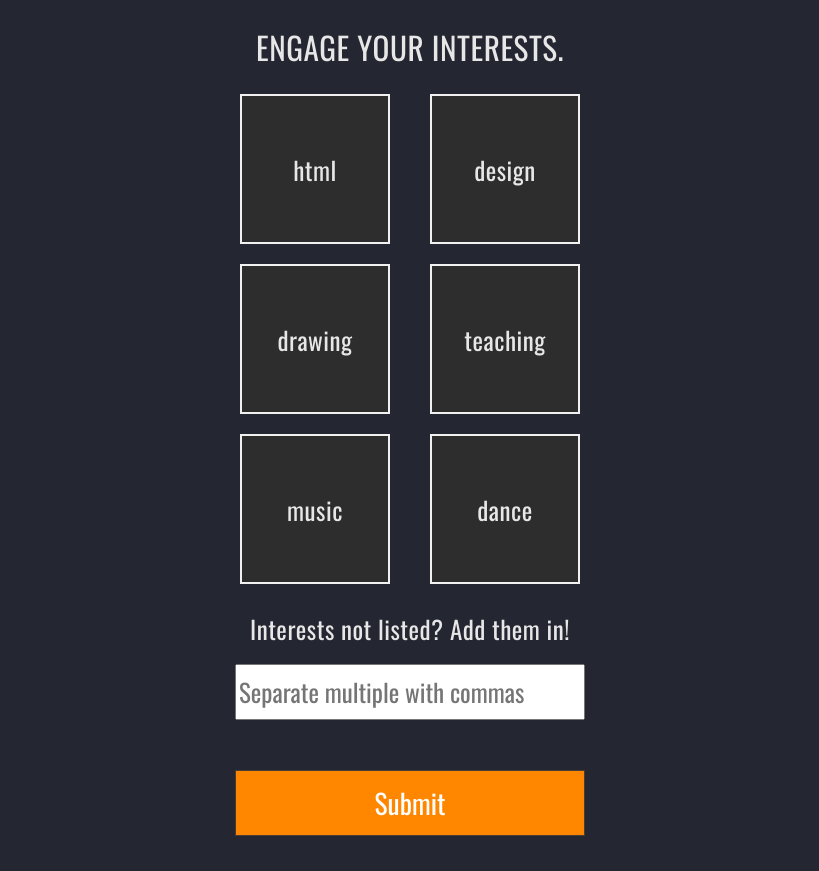
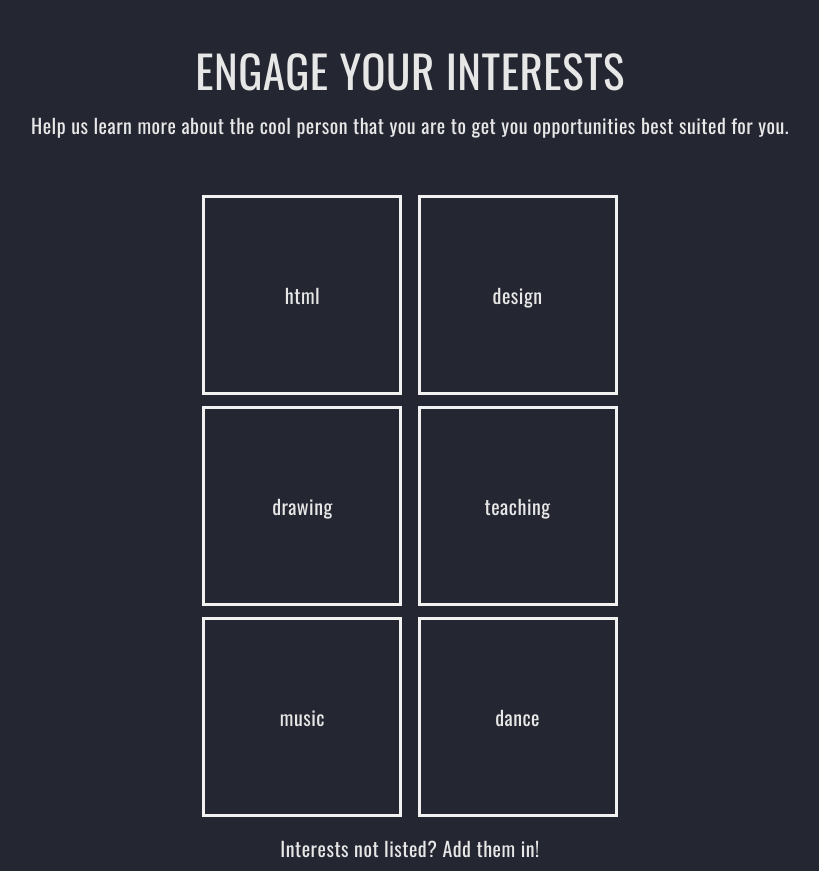
Before and after one commit to kianahui/ascent, a plain HTML site: page interests.html in a window 1280 px wide. Shown: the top 871 px of the page, without its empty margins (230-1049 px from the left). Drawn offline with nearby package versions, Linux system fonts and the light colour scheme.

Commit message:
editing tiles

```diff
--- a/css/custom.css
+++ b/css/custom.css
@@ -64,16 +64,13 @@ button#home, button#search {
 /* iPhone 6 */
 @media (min-width: 375px) {
 	body {
-		font-size: 1.75em;
+		font-size: 1.5em;
+		line-height: 1.8em;
 	}
 }
 
 
 @media (min-width: 768px) {
-	body {
-		font-size: 1.5em;
-		line-height: 1.8em;
-	}
 	h1 {
 		font-size: 3.25em;
 	}
@@ -87,8 +84,7 @@ button#home, button#search {
 
 @media (min-width: 992px) {
 	body {
-		font-size: 2em;
-		line-height: 1.8em;
+		font-size: 1.75em;
 	}
 	h1 {
 		font-size: 3.75em;
@@ -100,7 +96,7 @@ button#home, button#search {
 
 @media (min-width: 1200px) {
 	body {
-		font-size: 2.5em;
+		font-size: 2em;
 		line-height: 2em;
 	}
 	h1 {
--- a/interests.html
+++ b/interests.html
@@ -2,15 +2,21 @@
 <head>
 	<meta name="viewport" content="width=device-width, initial-scale=1">
 	<link href='https://fonts.googleapis.com/css?family=Oswald:400,700' rel='stylesheet' type='text/css'>
+	<link rel="stylesheet" href="https://maxcdn.bootstrapcdn.com/font-awesome/4.5.0/css/font-awesome.min.css">
 
 	<link rel="stylesheet" href="css/bootstrap.css">
 	<link rel="stylesheet" href="css/custom.css">
 
 
 	<style>
-	#enjoy {
-		margin-top: 30px;
-		margin-bottom: 30px;
+	p.description {
+		font-size: 1.75em;
+		line-height: 1.5em;
+	}
+
+
+	h2#engage {
+		font-size: 2.25em;
 		text-transform: uppercase;
 	}
 	.table {
@@ -21,22 +27,21 @@
 		display: table-cell;
 		vertical-align: middle;
 	}
-	.interest-content {
-		padding: 0px 30px;
+	#interest-content {
+		padding: 25px 0px;
 	}
 	.interest-grid {
-		max-width: 250px;
 		height: auto;
 		margin: auto;
 	}
 
 	.tile {
-		width: 100px;
-		height: 100px;
-		margin-left: auto;
-		margin-right: auto;
-		border: 2px solid #f1f1f1;
+		width: 125px;
+		height: 125px;
+		margin: 0px 5px;
+		border: 3px solid #f1f1f1;
 		border-radius: 0px;
+		display: inline-block;
 	}
 	.tile-text {
 		font-size: 1.25em;
@@ -53,8 +58,8 @@
 
 	@media (min-width: 375px) {
 		.tile {
-			width: 125px;
-			height: 125px;
+			width: 160px;
+			height: 160px;
 		}
 	}
 
@@ -63,18 +68,15 @@
 			font-size: 1em;
 		}
 		.tile {
-			width: 125px;
-			height: 125px;
+			width: 175px;
+			height: 175px;
 		}
 	}
 
 	@media (min-width: 1200px) {
-		.interest-grid {
-			max-width: 350px;
-		}
 		.tile {
-			width: 150px;
-			height: 150px;
+			width: 200px;
+			height: 200px;
 		}
 	}
 	</style>
@@ -82,66 +84,52 @@
 
 <body>
 	<div class="container text-center">
-		<div class="table">
-			<div class="cell interest-content">
-				<h2 id="enjoy">Engage your interests.</h1>
-
+		<div id="interest-content">
+			<h2 id="engage">Engage your interests</h2>
+			<p>Help us learn more about the cool person that you are to get you opportunities best suited for you.</p>
+			<br>
 			<div class="interest-grid">
 				<div class="row">
-						<div class="col-xs-6">
-							<div class="thumbnail tile">
+					<div class="tile">
 						<div class="table" id="tile-html">
-									<p class="cell tile-text">html</p>
+							<h3 class="cell tile-text">html</h3>
 						</div>
 					</div>
-						</div>
-						<div class="col-xs-6">
-							<div class="thumbnail tile tile-magenta">
+					<div class="tile tile-magenta">
 						<div class="table">
-									<p class="cell tile-text">design</p>
-								</div>
+							<h3 class="cell tile-text">design</h3>
 						</div>
 					</div>
 				</div>
 				<div class="row">
-						<div class="col-xs-6">
-							<div class="thumbnail tile tile-turquoise">
+					<div class="tile tile-turquoise">
 						<div class="table">
-									<p class="cell tile-text">drawing</p>
+							<h3 class="cell tile-text">drawing</h3>
 						</div>
 					</div>
-						</div>
-						<div class="col-xs-6">
-							<div class="thumbnail tile tile-pink">
+					<div class="tile tile-pink">
 						<div class="table">
-									<p class="cell tile-text">teaching</p>
-								</div>
+							<h3 class="cell tile-text">teaching</h3>
 						</div>
 					</div>
 				</div>
 				<div class="row">
-						<div class="col-xs-6">
-							<div class="thumbnail tile tile-blue">
+					<div class="tile tile-blue">
 						<div class="table">
-									<p class="cell tile-text">music</p>
+							<h3 class="cell tile-text">music</h3>
 						</div>
 					</div>
-						</div>
-						<div class="col-xs-6">
-							<div class="thumbnail tile tile-orange">
+					<div class="tile tile-orange">
 						<div class="table">
-									<p class="cell tile-text">dance</p>
-								</div>
+							<h3 class="cell tile-text">dance</h3>
 						</div>
 					</div>
 				</div>
 				<p>Interests not listed? Add them in!</p>
 				<input id="other" type="text" placeholder="Separate multiple with commas"><br><br>
 				<a href="listings.html"><button id="submit" class="btn btn-large btn-primary">Submit</button></a>
-				</div>
-				<br>
-			</div><!--/.cell-->
-		</div><!--/.table-->
+			</div><!--/.interest-grid-->
+		</div><!--/.interest-content-->
 
 	</div><!--/.container-->
 
```
Also changed, not shown: index.html (+16 -3 lines), intro.html (added). Lines whose indentation alone changed are shown as unchanged.
